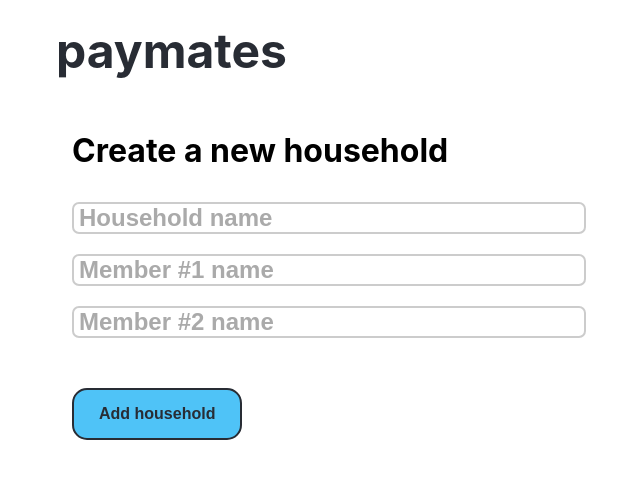
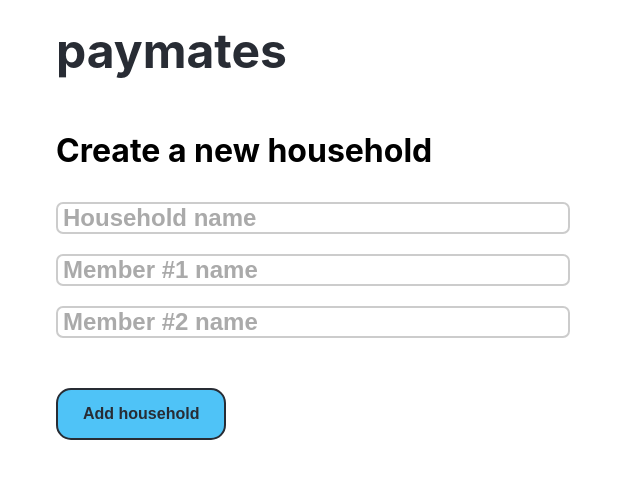
Before and after one commit to houblon/paymates, a React (Create React App) app in the folder client/: page /create-household in a window 1280 px wide. Shown: the top 478 px of the page, without its empty margins (184-824 px from the left). Built offline with nearby package versions, Linux system fonts and the light colour scheme; the HTML template or start-up script is replaced by a standard one.

Commit message:
Remove padding and unused class from CreateHousehold.css

```diff
--- a/client/src/components/pages/CreateHousehold/CreateHousehold.css
+++ b/client/src/components/pages/CreateHousehold/CreateHousehold.css
@@ -1,7 +1,3 @@
-.Create-Household {
-  margin: 1rem;
-}
-
 .member {
   display: flex;
 }
```
